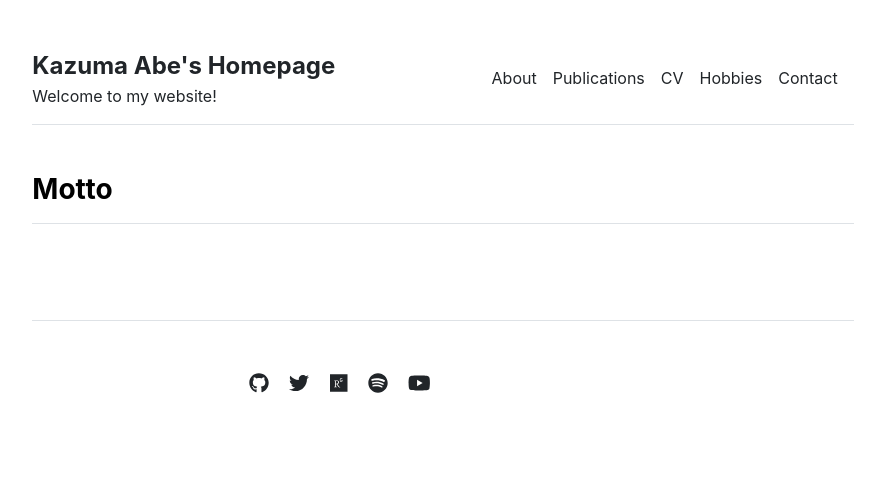
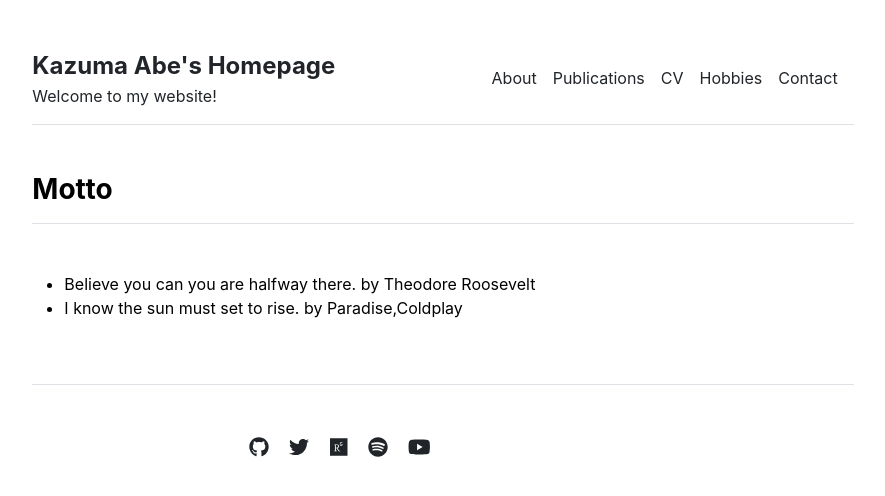
Before and after one commit to qriovider/archive, a Jekyll site: the page built from about/motto.md, in a window 1280 px wide. Shown: the top 496 px of the page, without its empty margins (197-1082 px from the left). Built offline with Jekyll 4.4.1, drawn with Linux system fonts in a browser that asks for light colours.

Commit message:
Update motto.md

```diff
--- a/about/motto.md
+++ b/about/motto.md
@@ -2,3 +2,6 @@
 layout: page
 title: "Motto"
 ---
+
+- Believe you can you are halfway there.  by Theodore Roosevelt
+- I know the sun must set to rise.   by Paradise,Coldplay
```
